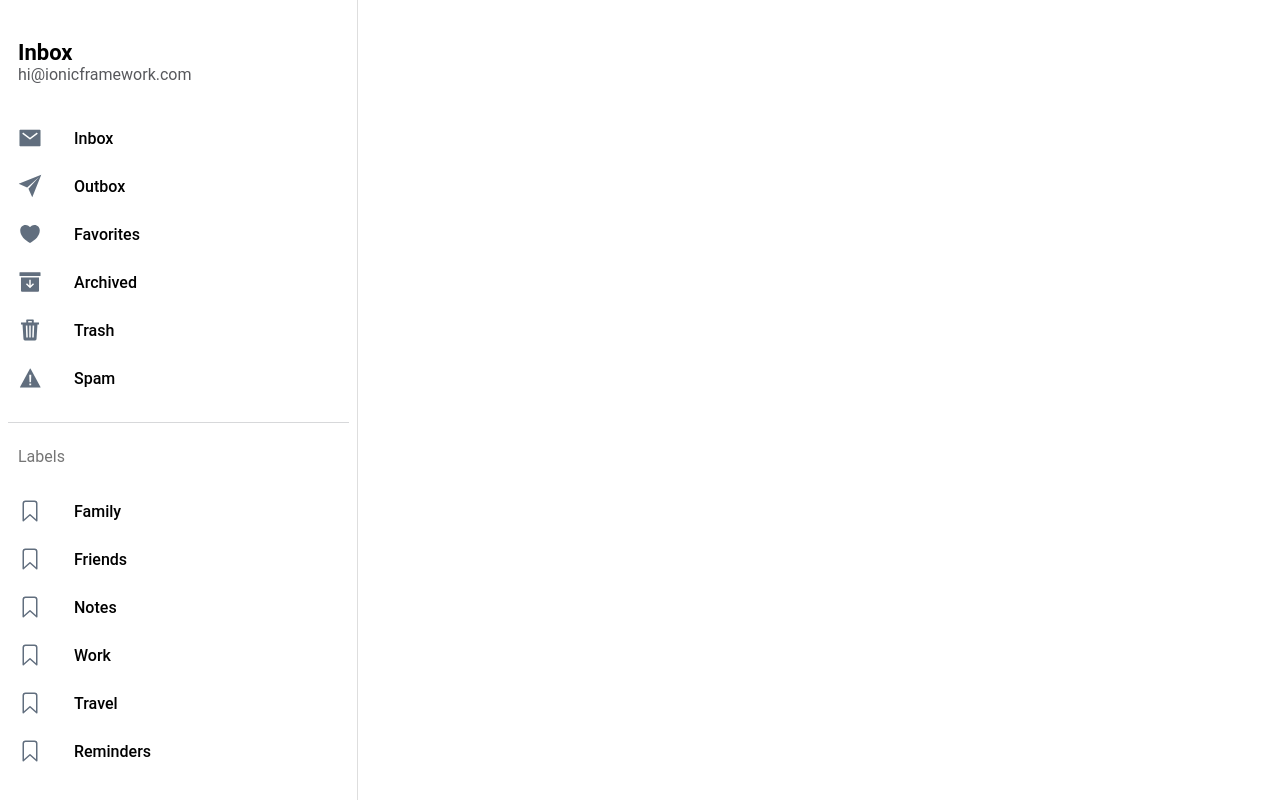
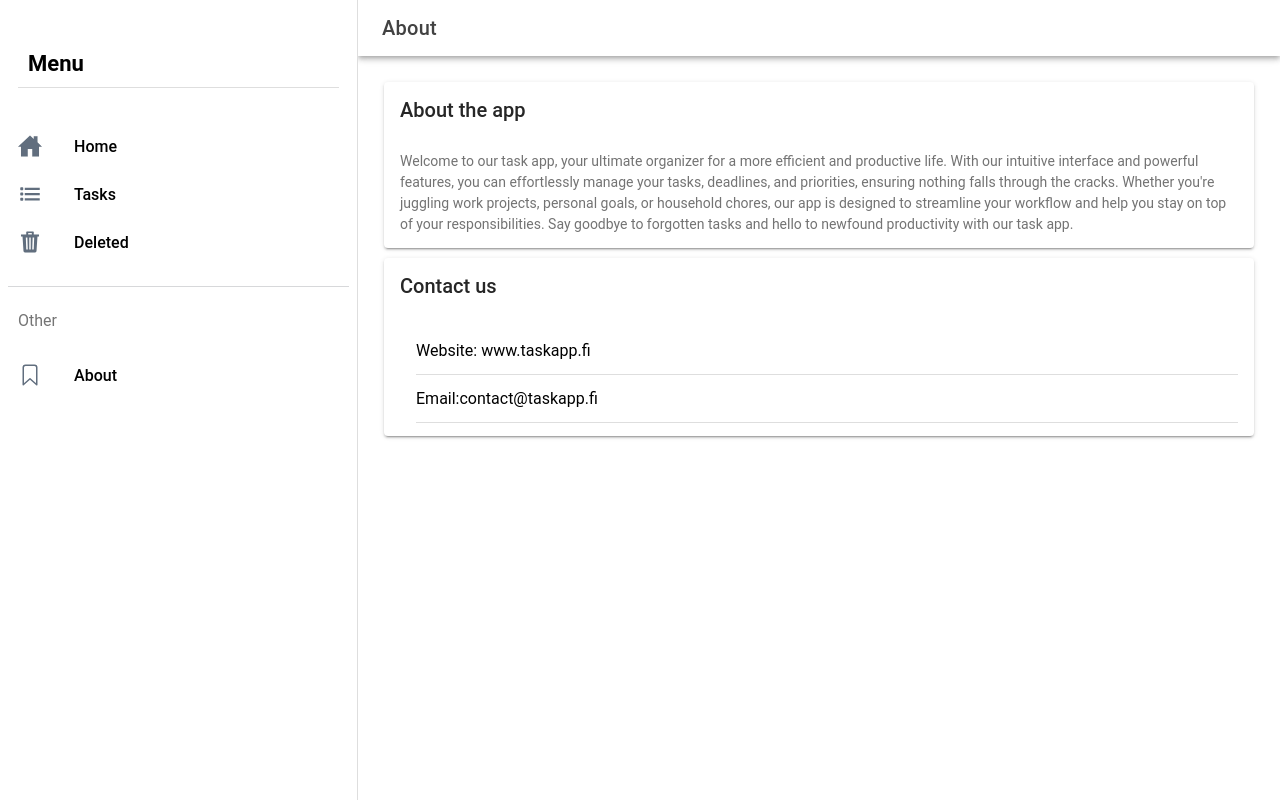
Before and after one commit to tom4sdvorak/TaskListApp, a React (Vite) app: page /about in a window 1280 px wide. Built offline with nearby package versions, Linux system fonts and the light colour scheme.

Commit message:
Added some pages to the app

```diff
--- a/src/App.tsx
+++ b/src/App.tsx
@@ -1,24 +1,29 @@
-import { IonApp, IonRouterOutlet, IonSplitPane, setupIonicReact } from '@ionic/react';
-import { IonReactRouter } from '@ionic/react-router';
-import { Redirect, Route } from 'react-router-dom';
-import Menu from './components/Menu';
-import Page from './pages/Page';
+import {
+  IonApp,
+  IonRouterOutlet,
+  IonSplitPane,
+  setupIonicReact,
+} from "@ionic/react";
+import { IonReactRouter } from "@ionic/react-router";
+import { Redirect, Route } from "react-router-dom";
+import Menu from "./components/Menu";
+import Page from "./pages/Page";
 
 /* Core CSS required for Ionic components to work properly */
-import '@ionic/react/css/core.css';
+import "@ionic/react/css/core.css";
 
 /* Basic CSS for apps built with Ionic */
-import '@ionic/react/css/normalize.css';
-import '@ionic/react/css/structure.css';
-import '@ionic/react/css/typography.css';
+import "@ionic/react/css/normalize.css";
+import "@ionic/react/css/structure.css";
+import "@ionic/react/css/typography.css";
 
 /* Optional CSS utils that can be commented out */
-import '@ionic/react/css/padding.css';
-import '@ionic/react/css/float-elements.css';
-import '@ionic/react/css/text-alignment.css';
-import '@ionic/react/css/text-transformation.css';
-import '@ionic/react/css/flex-utils.css';
-import '@ionic/react/css/display.css';
+import "@ionic/react/css/padding.css";
+import "@ionic/react/css/float-elements.css";
+import "@ionic/react/css/text-alignment.css";
+import "@ionic/react/css/text-transformation.css";
+import "@ionic/react/css/flex-utils.css";
+import "@ionic/react/css/display.css";
 
 /**
  * Ionic Dark Mode
@@ -29,10 +34,17 @@ import '@ionic/react/css/display.css';
 
 /* import '@ionic/react/css/palettes/dark.always.css'; */
 /* import '@ionic/react/css/palettes/dark.class.css'; */
-import '@ionic/react/css/palettes/dark.system.css';
+import "@ionic/react/css/palettes/dark.system.css";
 
 /* Theme variables */
-import './theme/variables.css';
+import "./theme/variables.css";
+import Tasks from "./pages/Tasks";
+import Home from "./pages/Home";
+import SignUp from "./pages/SignUp";
+import Login from "./pages/Login";
+
+import Deleted from "./pages/Deleted";
+import About from "./pages/About";
 
 setupIonicReact();
 
@@ -44,10 +56,27 @@ const App: React.FC = () => {
           <Menu />
           <IonRouterOutlet id="main">
             <Route path="/" exact={true}>
-              <Redirect to="/folder/Inbox" />
+              <Redirect to="/home" />
             </Route>
-            <Route path="/folder/:name" exact={true}>
-              <Page />
+            <Route path="/home" exact={true}>
+              <Home />
+            </Route>
+            <Route path="/tasks" exact={true}>
+              <Tasks />
+            </Route>
+
+            <Route path="/deleted" exact={true}>
+              <Deleted />
+            </Route>
+            <Route path="/about" exact={true}>
+              <About />
+            </Route>
+
+            <Route path="/signup" exact={true}>
+              <SignUp />
+            </Route>
+            <Route path="/login" exact={true}>
+              <Login />
             </Route>
           </IonRouterOutlet>
         </IonSplitPane>
--- a/src/components/Menu.tsx
+++ b/src/components/Menu.tsx
@@ -1,4 +1,5 @@
 import {
+  IonButtons,
   IonContent,
   IonIcon,
   IonItem,
@@ -6,13 +7,22 @@ import {
   IonList,
   IonListHeader,
   IonMenu,
+  IonMenuButton,
   IonMenuToggle,
   IonNote,
-} from '@ionic/react';
+} from "@ionic/react";
 
-import { useLocation } from 'react-router-dom';
-import { archiveOutline, archiveSharp, bookmarkOutline, heartOutline, heartSharp, mailOutline, mailSharp, paperPlaneOutline, paperPlaneSharp, trashOutline, trashSharp, warningOutline, warningSharp } from 'ionicons/icons';
-import './Menu.css';
+import { useLocation } from "react-router-dom";
+import {
+  bookmarkOutline,
+  homeOutline,
+  homeSharp,
+  listOutline,
+  listSharp,
+  trashOutline,
+  trashSharp,
+} from "ionicons/icons";
+import "./Menu.css";
 
 interface AppPage {
   url: string;
@@ -23,44 +33,27 @@ interface AppPage {
 
 const appPages: AppPage[] = [
   {
-    title: 'Inbox',
-    url: '/folder/Inbox',
-    iosIcon: mailOutline,
-    mdIcon: mailSharp
+    title: "Home",
+    url: "/home",
+    iosIcon: homeOutline,
+    mdIcon: homeSharp,
   },
   {
-    title: 'Outbox',
-    url: '/folder/Outbox',
-    iosIcon: paperPlaneOutline,
-    mdIcon: paperPlaneSharp
+    title: "Tasks",
+    url: "/tasks",
+    iosIcon: listOutline,
+    mdIcon: listSharp,
   },
+
   {
-    title: 'Favorites',
-    url: '/folder/Favorites',
-    iosIcon: heartOutline,
-    mdIcon: heartSharp
+    title: "Deleted",
+    url: "/deleted",
+    iosIcon: trashOutline,
+    mdIcon: trashSharp,
   },
-  {
-    title: 'Archived',
-    url: '/folder/Archived',
-    iosIcon: archiveOutline,
-    mdIcon: archiveSharp
-  },
-  {
-    title: 'Trash',
-    url: '/folder/Trash',
-    iosIcon: trashOutline,
-    mdIcon: trashSharp
-  },
-  {
-    title: 'Spam',
-    url: '/folder/Spam',
-    iosIcon: warningOutline,
-    mdIcon: warningSharp
-  }
 ];
 
-const labels = ['Family', 'Friends', 'Notes', 'Work', 'Travel', 'Reminders'];
+const labels = ["About"];
 
 const Menu: React.FC = () => {
   const location = useLocation();
@@ -69,13 +62,32 @@ const Menu: React.FC = () => {
     <IonMenu contentId="main" type="overlay">
       <IonContent>
         <IonList id="inbox-list">
-          <IonListHeader>Inbox</IonListHeader>
-          <IonNote>hi@ionicframework.com</IonNote>
+          <IonItem>
+            <IonButtons>
+              <IonMenuButton />
+            </IonButtons>
+            <IonListHeader>Menu</IonListHeader>
+          </IonItem>
+
+          <IonNote></IonNote>
           {appPages.map((appPage, index) => {
             return (
               <IonMenuToggle key={index} autoHide={false}>
-                <IonItem className={location.pathname === appPage.url ? 'selected' : ''} routerLink={appPage.url} routerDirection="none" lines="none" detail={false}>
-                  <IonIcon aria-hidden="true" slot="start" ios={appPage.iosIcon} md={appPage.mdIcon} />
+                <IonItem
+                  className={
+                    location.pathname === appPage.url ? "selected" : ""
+                  }
+                  routerLink={appPage.url}
+                  routerDirection="none"
+                  lines="none"
+                  detail={false}
+                >
+                  <IonIcon
+                    aria-hidden="true"
+                    slot="start"
+                    ios={appPage.iosIcon}
+                    md={appPage.mdIcon}
+                  />
                   <IonLabel>{appPage.title}</IonLabel>
                 </IonItem>
               </IonMenuToggle>
@@ -84,9 +96,9 @@ const Menu: React.FC = () => {
         </IonList>
 
         <IonList id="labels-list">
-          <IonListHeader>Labels</IonListHeader>
+          <IonListHeader>Other</IonListHeader>
           {labels.map((label, index) => (
-            <IonItem lines="none" key={index}>
+            <IonItem button href="/about" lines="none" key={index}>
               <IonIcon aria-hidden="true" slot="start" icon={bookmarkOutline} />
               <IonLabel>{label}</IonLabel>
             </IonItem>
--- /dev/null
+++ b/src/pages/About.tsx
@@ -0,0 +1,54 @@
+import {
+  IonButtons,
+  IonCard,
+  IonCardContent,
+  IonCardTitle,
+  IonContent,
+  IonHeader,
+  IonItem,
+  IonMenuButton,
+  IonPage,
+  IonTitle,
+  IonToolbar,
+} from "@ionic/react";
+import React from "react";
+
+const About: React.FC = () => {
+  return (
+    <IonPage>
+      <IonHeader>
+        <IonToolbar>
+          <IonButtons slot="start">
+            <IonMenuButton />
+          </IonButtons>
+          <IonTitle>About</IonTitle>
+        </IonToolbar>
+      </IonHeader>
+      <IonContent className="ion-padding">
+        <IonCard>
+          <IonCardTitle className="ion-padding">About the app</IonCardTitle>
+          <IonCardContent>
+            Welcome to our task app, your ultimate organizer for a more
+            efficient and productive life. With our intuitive interface and
+            powerful features, you can effortlessly manage your tasks,
+            deadlines, and priorities, ensuring nothing falls through the
+            cracks. Whether you're juggling work projects, personal goals, or
+            household chores, our app is designed to streamline your workflow
+            and help you stay on top of your responsibilities. Say goodbye to
+            forgotten tasks and hello to newfound productivity with our task
+            app.
+          </IonCardContent>
+        </IonCard>
+        <IonCard>
+          <IonCardTitle className="ion-padding">Contact us</IonCardTitle>
+          <IonCardContent>
+            <IonItem>Website: www.taskapp.fi</IonItem>
+            <IonItem>Email:contact@taskapp.fi</IonItem>
+          </IonCardContent>
+        </IonCard>
+      </IonContent>
+    </IonPage>
+  );
+};
+
+export default About;
--- /dev/null
+++ b/src/pages/Deleted.tsx
@@ -0,0 +1,28 @@
+import {
+  IonButtons,
+  IonContent,
+  IonHeader,
+  IonMenuButton,
+  IonPage,
+  IonTitle,
+  IonToolbar,
+} from "@ionic/react";
+import React from "react";
+
+const Deleted: React.FC = () => {
+  return (
+    <IonPage>
+      <IonHeader>
+        <IonToolbar>
+          <IonButtons slot="start">
+            <IonMenuButton />
+          </IonButtons>
+          <IonTitle>Deleted lists</IonTitle>
+        </IonToolbar>
+      </IonHeader>
+      <IonContent className="ion-padding">UI goes here...</IonContent>
+    </IonPage>
+  );
+};
+
+export default Deleted;
--- /dev/null
+++ b/src/pages/Home.tsx
@@ -0,0 +1,36 @@
+import {
+  IonButtons,
+  IonContent,
+  IonFabButton,
+  IonHeader,
+  IonIcon,
+  IonMenuButton,
+  IonPage,
+  IonTitle,
+  IonToolbar,
+} from "@ionic/react";
+import { addCircle, addOutline } from "ionicons/icons";
+import React from "react";
+
+const Home: React.FC = () => {
+  return (
+    <IonPage>
+      <IonHeader>
+        <IonToolbar>
+          <IonButtons slot="start">
+            <IonMenuButton />
+          </IonButtons>
+          <IonTitle>Welcome</IonTitle>
+        </IonToolbar>
+      </IonHeader>
+      <IonContent className="ion-padding">
+        Click plus button to add a list
+        <IonFabButton>
+          <IonIcon icon={addOutline} />
+        </IonFabButton>
+      </IonContent>
+    </IonPage>
+  );
+};
+
+export default Home;
--- /dev/null
+++ b/src/pages/Login.tsx
@@ -0,0 +1,41 @@
+import {
+  IonButton,
+  IonContent,
+  IonHeader,
+  IonInput,
+  IonItem,
+  IonPage,
+  IonTitle,
+  IonToolbar,
+} from "@ionic/react";
+import React from "react";
+
+const Login: React.FC = () => {
+  return (
+    <IonPage>
+      <IonHeader>
+        <IonToolbar>
+          <IonTitle>Log in</IonTitle>
+        </IonToolbar>
+      </IonHeader>
+      <IonContent className="ion-padding">
+        <IonItem>
+          <IonTitle>Email</IonTitle>
+          <IonInput type="email" placeholder="email"></IonInput>
+        </IonItem>
+        <IonItem>
+          <IonTitle>Password</IonTitle>
+          <IonInput type="password" placeholder="password"></IonInput>
+        </IonItem>
+        <IonItem>
+          <IonButton>Log in</IonButton>
+        </IonItem>
+        <p>
+          Don't have an account yet? Sign up <a href="/signup">here</a>
+        </p>
+      </IonContent>
+    </IonPage>
+  );
+};
+
+export default Login;
--- a/src/pages/Page.tsx
+++ /dev/null
@@ -1,33 +0,0 @@
-import { IonButtons, IonContent, IonHeader, IonMenuButton, IonPage, IonTitle, IonToolbar } from '@ionic/react';
-import { useParams } from 'react-router';
-import ExploreContainer from '../components/ExploreContainer';
-import './Page.css';
-
-const Page: React.FC = () => {
-
-  const { name } = useParams<{ name: string; }>();
-
-  return (
-    <IonPage>
-      <IonHeader>
-        <IonToolbar>
-          <IonButtons slot="start">
-            <IonMenuButton />
-          </IonButtons>
-          <IonTitle>{name}</IonTitle>
-        </IonToolbar>
-      </IonHeader>
-
-      <IonContent fullscreen>
-        <IonHeader collapse="condense">
-          <IonToolbar>
-            <IonTitle size="large">{name}</IonTitle>
-          </IonToolbar>
-        </IonHeader>
-        <ExploreContainer name={name} />
-      </IonContent>
-    </IonPage>
-  );
-};
-
-export default Page;
--- /dev/null
+++ b/src/pages/SignUp.tsx
@@ -0,0 +1,41 @@
+import {
+  IonButton,
+  IonContent,
+  IonHeader,
+  IonInput,
+  IonItem,
+  IonPage,
+  IonTitle,
+  IonToolbar,
+} from "@ionic/react";
+import React from "react";
+
+const SignUp: React.FC = () => {
+  return (
+    <IonPage>
+      <IonHeader>
+        <IonToolbar>
+          <IonTitle>Sign Up</IonTitle>
+        </IonToolbar>
+      </IonHeader>
+      <IonContent className="ion-padding">
+        <IonItem>
+          <IonTitle>Email</IonTitle>
+          <IonInput type="email" placeholder="email"></IonInput>
+        </IonItem>
+        <IonItem>
+          <IonTitle>Password</IonTitle>
+          <IonInput type="password" placeholder="password"></IonInput>
+        </IonItem>
+        <IonItem>
+          <IonButton>Sign up</IonButton>
+        </IonItem>
+        <p>
+          Already have an account? Log in <a href="/login">here</a>
+        </p>
+      </IonContent>
+    </IonPage>
+  );
+};
+
+export default SignUp;
--- /dev/null
+++ b/src/pages/Tasks.tsx
@@ -0,0 +1,34 @@
+import {
+  IonButtons,
+  IonCard,
+  IonCardContent,
+  IonContent,
+  IonHeader,
+  IonMenuButton,
+  IonPage,
+  IonTitle,
+  IonToolbar,
+} from "@ionic/react";
+import React from "react";
+
+const Lists: React.FC = () => {
+  return (
+    <IonPage>
+      <IonHeader>
+        <IonToolbar>
+          <IonButtons slot="start">
+            <IonMenuButton />
+          </IonButtons>
+          <IonTitle>My tasks</IonTitle>
+        </IonToolbar>
+      </IonHeader>
+      <IonContent className="ion-padding">
+        <IonCard>
+          <IonCardContent></IonCardContent>
+        </IonCard>
+      </IonContent>
+    </IonPage>
+  );
+};
+
+export default Lists;
```
Also changed, not shown: src/pages/Page.css (deleted).
